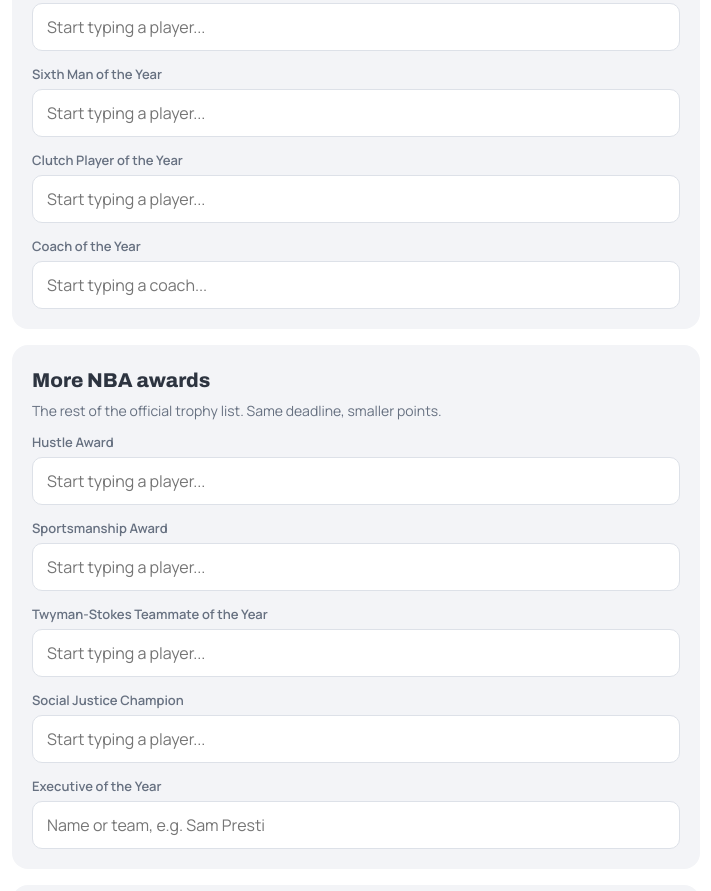
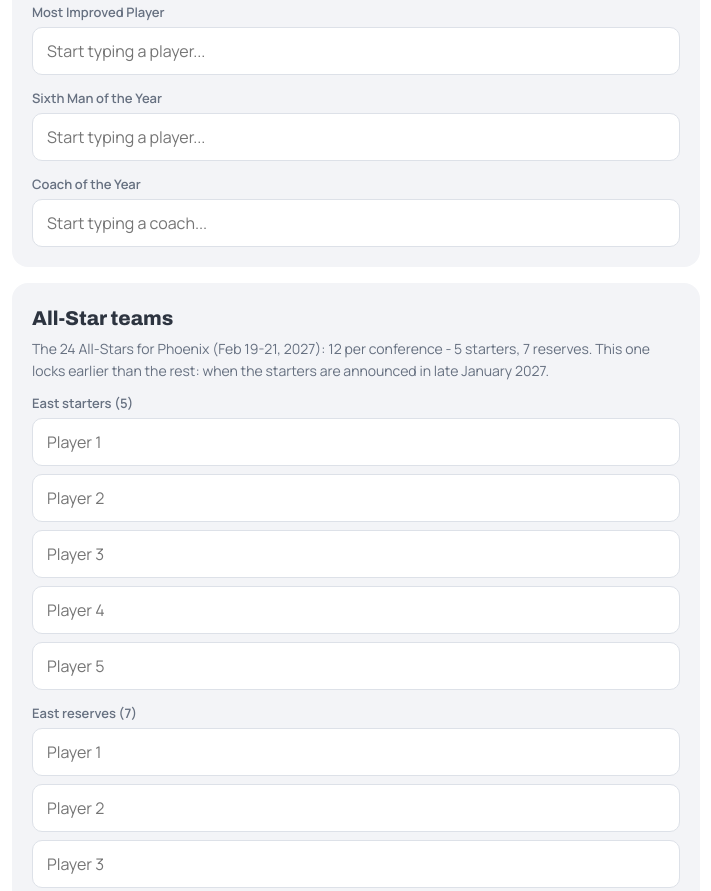
Before and after one commit to miguelbiacora2000-gif/nba-predictions-27, a plain HTML site: page index.html in a window 1280 px wide. Shown: the part 1020-1911 px from the top of the page, without its empty margins (284-995 px from the left). Drawn offline with Linux system fonts and the light colour scheme.

Commit message:
Remove five awards and Clutch from form and rules

```diff
--- a/index.html
+++ b/index.html
@@ -30,7 +30,7 @@
   <section class="hero reveal">
     <p class="kicker">Group betting - 2026-27 NBA season</p>
     <h1>Closest to reality <span class="accent">takes the pot</span></h1>
-    <p class="support">Every NBA award, every All-NBA, All-Defensive and All-Rookie team. Picks lock when the play-in tournament tips off in April 2027. The playoff bracket has its own site: <a href="https://miguelbiacora2000-gif.github.io/nba-bracket-27/">NBA Bracket 27</a>.</p>
+    <p class="support">The major NBA awards, All-Star teams, All-NBA, All-Defensive and All-Rookie teams. Picks lock when the play-in tournament tips off in April 2027. The playoff bracket has its own site: <a href="https://miguelbiacora2000-gif.github.io/nba-bracket-27/">NBA Bracket 27</a>.</p>
   </section>
 
   <section class="tab active" id="tab-pick" aria-label="Make your picks">
@@ -54,25 +54,8 @@
       <input class="pl" id="f-mip" list="players" placeholder="Start typing a player..." autocomplete="off">
       <label class="field-label" for="f-smoy">Sixth Man of the Year</label>
       <input class="pl" id="f-smoy" list="players" placeholder="Start typing a player..." autocomplete="off">
-      <label class="field-label" for="f-clutch">Clutch Player of the Year</label>
-      <input class="pl" id="f-clutch" list="players" placeholder="Start typing a player..." autocomplete="off">
       <label class="field-label" for="f-coty">Coach of the Year</label>
       <input class="pl" id="f-coty" list="coaches" placeholder="Start typing a coach..." autocomplete="off">
-    </div>
-
-    <div class="panel reveal">
-      <h2>More NBA awards</h2>
-      <p class="sub">The rest of the official trophy list. Same deadline, smaller points.</p>
-      <label class="field-label" for="f-hustle">Hustle Award</label>
-      <input class="pl" id="f-hustle" list="players" placeholder="Start typing a player..." autocomplete="off">
-      <label class="field-label" for="f-sport">Sportsmanship Award</label>
-      <input class="pl" id="f-sport" list="players" placeholder="Start typing a player..." autocomplete="off">
-      <label class="field-label" for="f-team">Twyman-Stokes Teammate of the Year</label>
-      <input class="pl" id="f-team" list="players" placeholder="Start typing a player..." autocomplete="off">
-      <label class="field-label" for="f-sjc">Social Justice Champion</label>
-      <input class="pl" id="f-sjc" list="players" placeholder="Start typing a player..." autocomplete="off">
-      <label class="field-label" for="f-eoy">Executive of the Year</label>
-      <input class="pl" id="f-eoy" placeholder="Name or team, e.g. Sam Presti" autocomplete="off">
     </div>
 
 
@@ -125,7 +108,7 @@
     <div class="panel reveal in-view">
       <h2>How it works</h2>
       <ol class="rules">
-        <li><strong>Two deadlines.</strong> All-Star picks lock when the 2027 starters are announced (expected late January 2027, game is Feb 21 in Phoenix). All other award picks lock when the 2027 play-in tournament tips off (mid-April 2027). The playoff bracket on its own site opens right after and locks before Game 1 of the first round.</li>
+        <li><strong>Two deadlines.</strong> All-Star picks lock when the 2027 starters are announced (expected late January 2027, game is Feb 21 in Phoenix). All award picks lock when the 2027 play-in tournament tips off (mid-April 2027). The playoff bracket on its own site opens right after and locks before Game 1 of the first round.</li>
         <li><strong>Submit in the group chat.</strong> This site cannot store entries itself. Fill the form, copy the text, paste it to Miguel. He adds it to the leaderboard.</li>
         <li><strong>Scoring is automatic.</strong> Once official results are in (All-Stars in January, awards during the playoffs, All-NBA teams shortly after), the leaderboard scores itself.</li>
         <li><strong>Winner takes the pot.</strong> Most points wins. Tiebreak: correct MVP, then correct DPOY, then earliest submission.</li>
@@ -140,20 +123,14 @@
         <tr><td>Rookie of the Year</td><td>8 (4 if 2nd or 3rd)</td></tr>
         <tr><td>Most Improved Player</td><td>8 (4 if 2nd or 3rd)</td></tr>
         <tr><td>Sixth Man of the Year</td><td>6 (3 if 2nd or 3rd)</td></tr>
-        <tr><td>Clutch Player of the Year</td><td>6 (3 if 2nd or 3rd)</td></tr>
         <tr><td>Coach of the Year</td><td>6 (3 if 2nd or 3rd)</td></tr>
-        <tr><td>Hustle Award</td><td>4</td></tr>
-        <tr><td>Sportsmanship Award</td><td>4</td></tr>
-        <tr><td>Teammate of the Year</td><td>4</td></tr>
-        <tr><td>Social Justice Champion</td><td>4</td></tr>
-        <tr><td>Executive of the Year</td><td>4</td></tr>
         <tr><td>All-Star starter, per player</td><td>2 (1 if you named him as a reserve)</td></tr>
         <tr><td>All-Star reserve, per player</td><td>2 (1 if you named him as a starter)</td></tr>
         <tr><td>All-NBA, per player</td><td>3 in the exact team you called, 2 if on a different All-NBA team</td></tr>
         <tr><td>All-Defensive, per player</td><td>2 in the exact team, 1 if on the other team</td></tr>
         <tr><td>All-Rookie, per player</td><td>2 in the exact team, 1 if on the other team</td></tr>
       </table>
-      <p class="sub" style="margin-top:10px">Max from this site: 205 pts. Playoff bracket points in April, on the bracket site: 5 per 1st-round series, 8 per conference semi, 12 per conference final, 20 for the Finals series, +2 per exact series length.</p>
+      <p class="sub" style="margin-top:10px">Max from this site: 179 pts. Playoff bracket points in April, on the bracket site: 5 per 1st-round series, 8 per conference semi, 12 per conference final, 20 for the Finals series, +2 per exact series length.</p>
     </div>
   </section>
 </main>
```
